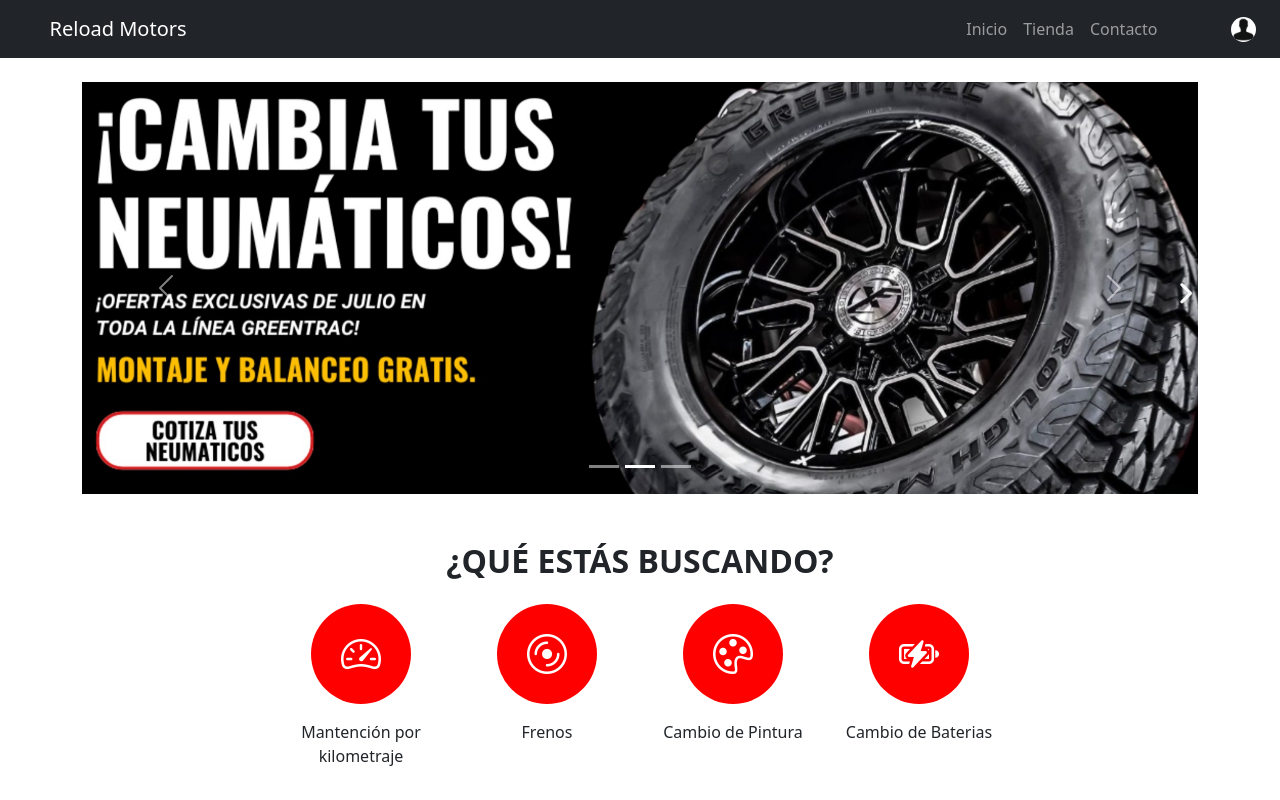
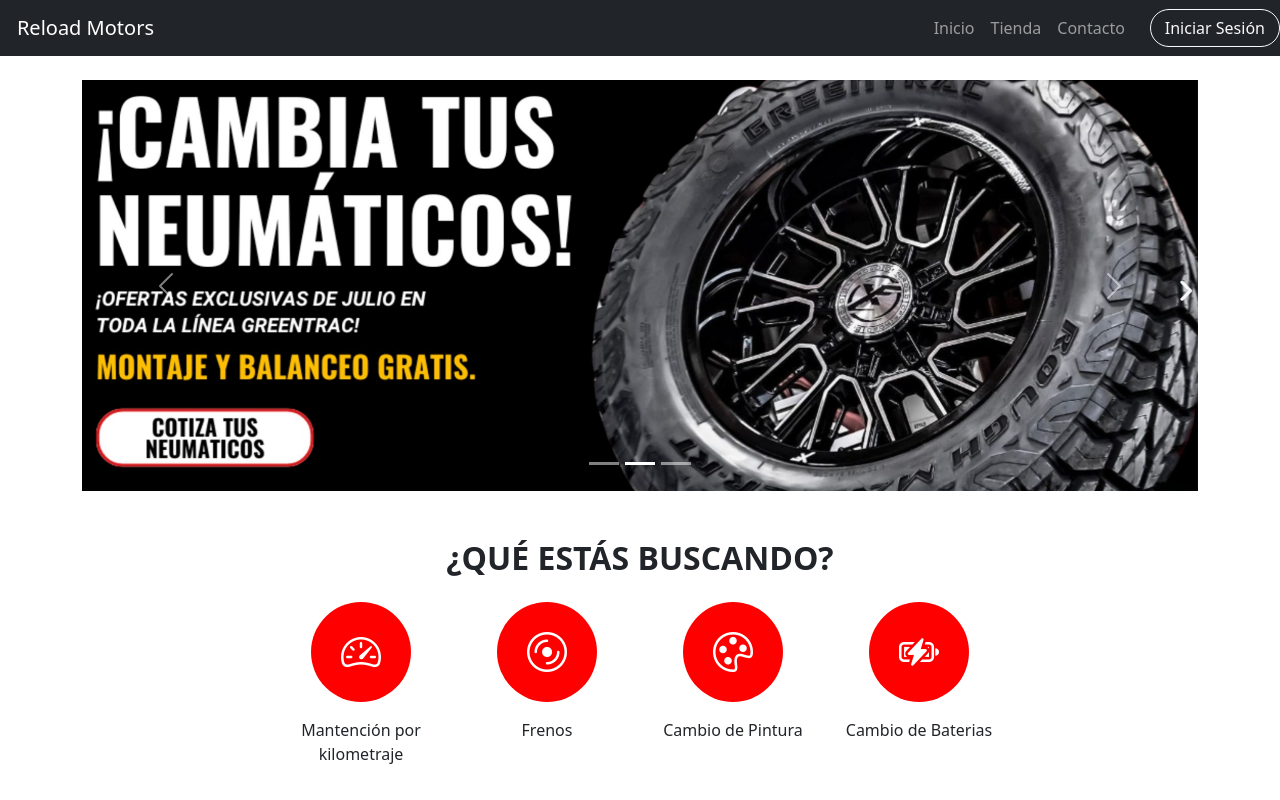
Before and after one commit to TheMortonsitoo/ProyectoTSI1, a React (Vite) app in the folder cliente/: page / in a window 1280 px wide. Shown: the top 800 px of the page. Built offline with nearby package versions, Linux system fonts and the light colour scheme.

Commit message:
Agrege nuevo boton de inicio de sesion y cambie el menu del navBar

```diff
--- a/cliente/src/components/NavBar.tsx
+++ b/cliente/src/components/NavBar.tsx
@@ -75,7 +75,7 @@
   <ul className="nav justify-content-end">
     <div className="dropdown">
       <button
-              className="btn dropdown-toggle"
+        className="btn dropdown-toggle text-white"
         type="button"
         data-bs-toggle="dropdown"
         aria-expanded="false"
@@ -93,13 +93,50 @@
         />
         {mail || "Mi cuenta"}
       </button>
+
       <ul className="dropdown-menu dropdown-menu-end">
+        {/* PERFIL - TODOS LOS ROLES */}
         <li>
-                <NavLink className="dropdown-item" to="/perfil">Perfil</NavLink>
+          <NavLink className="dropdown-item" to="/perfil">
+            Perfil
+          </NavLink>
+        </li>
+
+        {/* ================= CLIENTE ================= */}
+        {localStorage.getItem("rol") === "cliente" && (
+          <li>
+            <NavLink className="dropdown-item" to="/ordenes">
+              Mis órdenes de compra
+            </NavLink>
+          </li>
+        )}
+
+        {/* ================= EMPLEADO ================= */}
+        {localStorage.getItem("rol") === "empleado" && (
+          <li>
+            <NavLink className="dropdown-item" to="/servicios-panel">
+              Servicios asignados
+            </NavLink>
+          </li>
+        )}
+
+        {/* ================= ADMIN ================= */}
+        {localStorage.getItem("rol") === "admin" && (
+          <>
+            <li>
+              <NavLink className="dropdown-item" to="/ventas-servicios">
+                Ventas de servicios
+              </NavLink>
             </li>
             <li>
-                <NavLink className="dropdown-item" to="/ordenes">Mis ordenes de compra</NavLink>
+              <NavLink className="dropdown-item" to="/ventas-productos">
+                Ventas de productos
+              </NavLink>
             </li>
+          </>
+        )}
+
+        {/* CERRAR SESIÓN */}
         <li>
           <NavLink className="dropdown-item" to="/login" onClick={handleLogout}>
             Cerrar Sesión
@@ -111,22 +148,23 @@
 ) : (
   <ul className="nav justify-content-end">
     <li className="nav-item active">
-            <NavLink to="/login" className="nav-link">
-              <img
-                src="public/Images/persona.png"
-                alt="Registrarse"
+      <NavLink to="/login">
+        <button
+          className="btn btn-outline-light"
           style={{
-                  width: "25px",
-                  height: "25px",
-                  marginRight: "8px",
-                  backgroundColor: "white",
-                  borderRadius: "50%",
+            padding: "6px 14px",
+            borderRadius: "20px",
+            fontWeight: "500"
           }}
-              />
+        >
+          Iniciar Sesión
+        </button>
       </NavLink>
     </li>
   </ul>
-      )}
+)
+}
+
     </Navbar>
   );
 };
```
Lines whose indentation alone changed are shown as unchanged.
